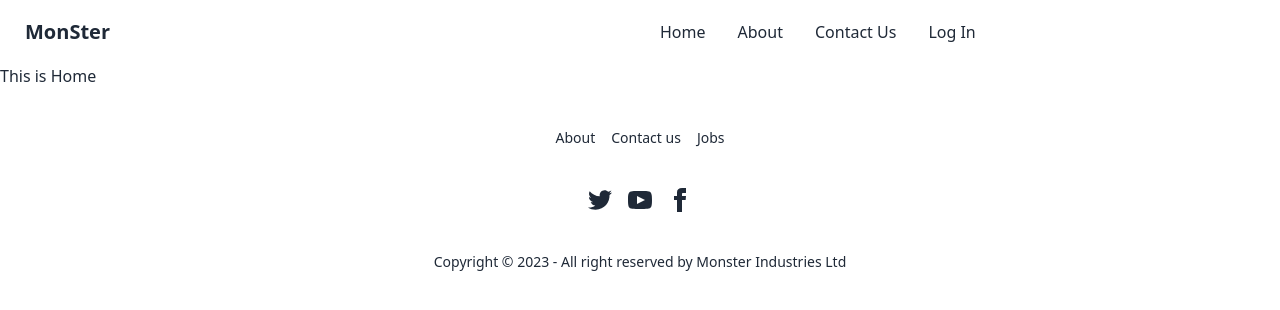
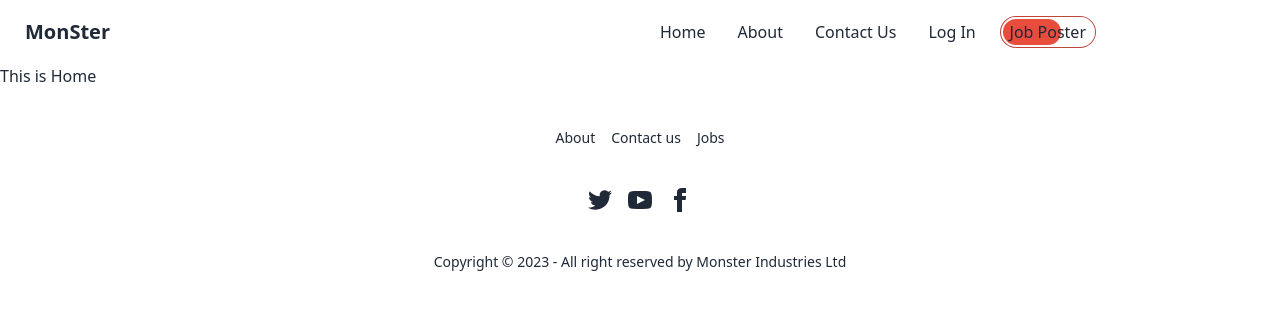
Before and after one commit to Rahat-Ul-Anwar/job-portal, a React (Vite) app: page / in a window 1280 px wide. Shown: the top 310 px of the page. Built offline with nearby package versions, Linux system fonts and the light colour scheme.

Commit message:
toggle switch implemented

```diff
--- a/package.json
+++ b/package.json
@@ -12,7 +12,9 @@
     "daisyui": "^2.50.1",
     "react": "^18.2.0",
     "react-dom": "^18.2.0",
-    "react-router-dom": "^6.8.1"
+    "react-router-dom": "^6.8.1",
+
+    "react-toggle-switch": "^3.0.4"
   },
   "devDependencies": {
     "@types/react": "^18.0.27",
--- a/src/shared/Navbar/Navbar.jsx
+++ b/src/shared/Navbar/Navbar.jsx
@@ -1,7 +1,12 @@
 import React from 'react';
 import { Link } from 'react-router-dom';
+import ToggleButton from '../ToggleButton/ToggleButton';
+
+
 
 const Navbar = () => {
+
+
 
     const menuItems = <>
          <li><Link to='/'> Home</Link></li>
@@ -30,6 +35,8 @@ const Navbar = () => {
     </ul>
   </div>
 
+    <ToggleButton></ToggleButton>
+
 </div>
     );
 };
--- /dev/null
+++ b/src/shared/ToggleButton/ToggleButton.jsx
@@ -0,0 +1,28 @@
+import React from "react";
+import { useState } from "react";
+
+const ToggleButton = () => {
+  const [isToggled, setIsToggled] = useState(false);
+
+  const handleToggle = () => {
+    setIsToggled(!isToggled);
+  };
+  return (
+    <div>
+      <div className="form-control ">
+        <label className="cursor-pointer label">
+
+          <button
+            className="toggle toggle-lg w-24"
+            style={{ backgroundColor: isToggled ? "#1abc9c" : "#e74c3c" }}
+            onClick={handleToggle}
+          >
+            {isToggled ? "Job Seeker" : "Job Poster"}
+          </button>
+        </label>
+      </div>
+    </div>
+  );
+};
+
+export default ToggleButton;
```
Also changed, not shown: 1 other file (tests, documents, lock files or other folders).
